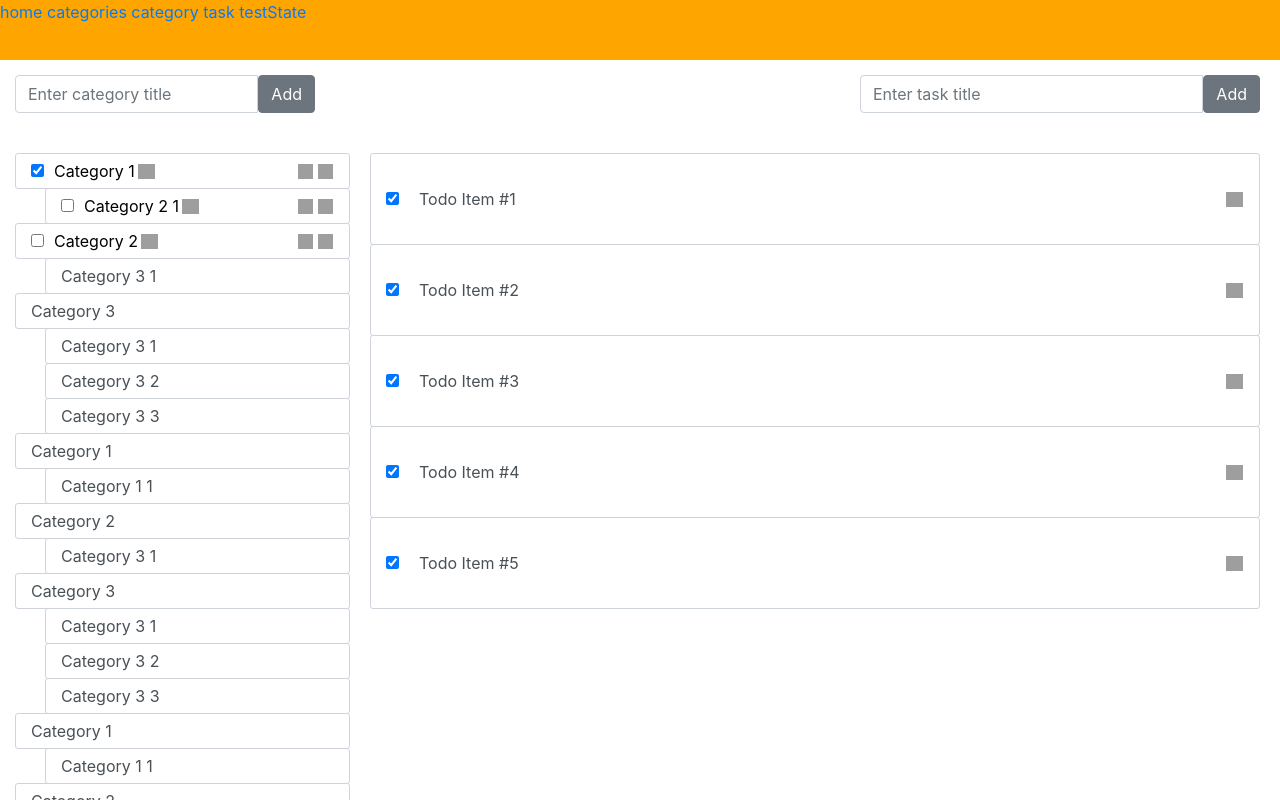
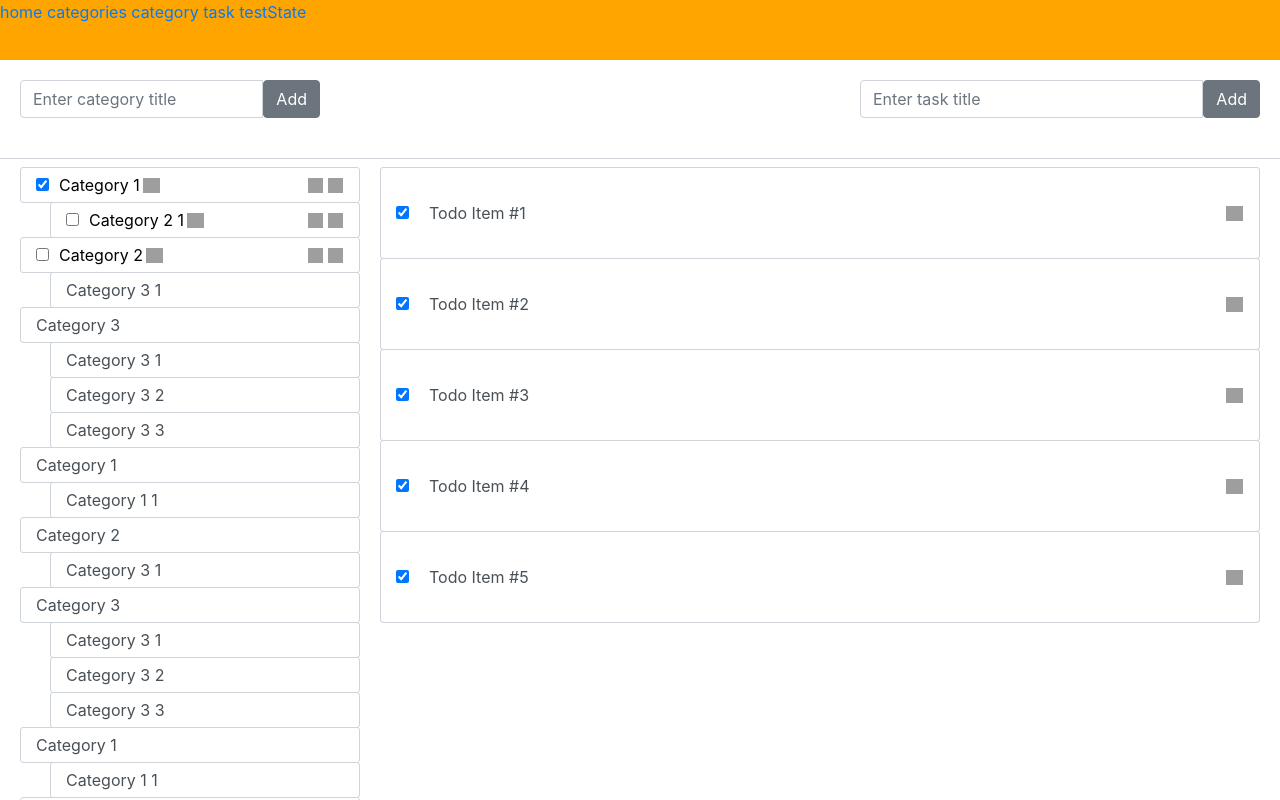
Before and after one commit to serjilyashenko/redux-tasks, a React app: page /categories/1 in a window 1280 px wide. Built offline with nearby package versions, Linux system fonts and the light colour scheme; grey boxes are pictures that could not be loaded.

Commit message:
lists html fix

```diff
--- a/src/components/CategoriesNavigation.jsx
+++ b/src/components/CategoriesNavigation.jsx
@@ -7,7 +7,7 @@ const CategoriesNavigation = () => (
     <div className="scrollable-container__header">
       <AddRootCategory />
     </div>
-    <div className="scrollable-container__content">
+    <div className="scrollable-container__content scrollable-container__content_left">
       <div className="tree">
         <div className="tree-group">
           <div className="tree-group__row">
--- a/src/components/TaskList.jsx
+++ b/src/components/TaskList.jsx
@@ -22,7 +22,7 @@ const TaskList = () => (
         </form>
       </div>
     </div>
-    <div className="scrollable-container__content">
+    <div className="scrollable-container__content scrollable-container__content_right">
       <div className="task-item">
         <span className="task-item__title">
           <input name="" type="checkbox" checked onChange={() => {}} />
--- a/src/index.scss
+++ b/src/index.scss
@@ -18,14 +18,12 @@ body {
   }
 
   &__body-left {
-    padding: 15px 20px 0 15px;
     min-width: 370px;
     height: 100%;
   }
 
   &__body-center {
     flex-grow: 1;
-    padding: 15px 20px 0 0px;
     min-width: 400px;
     height: 100%;
   }
@@ -37,12 +35,22 @@ body {
   flex-direction: column;
 
   &__header {
-
+    border-bottom: 1px solid #ced4da;
+    padding: 20px 20px 40px;
   }
 
   &__content {
     overflow-y: scroll;
     height: 100%;
+    padding: 8px 20px;
+
+    &_left {
+      padding-right: 10px;
+    }
+
+    &_right {
+      padding-left: 10px;
+    }
   }
 }
 
@@ -132,7 +140,6 @@ body {
 
 .adding-input {
   width: 400px;
-  padding-bottom: 40px;
 
   &__wrapper {
     overflow: hidden;
```
